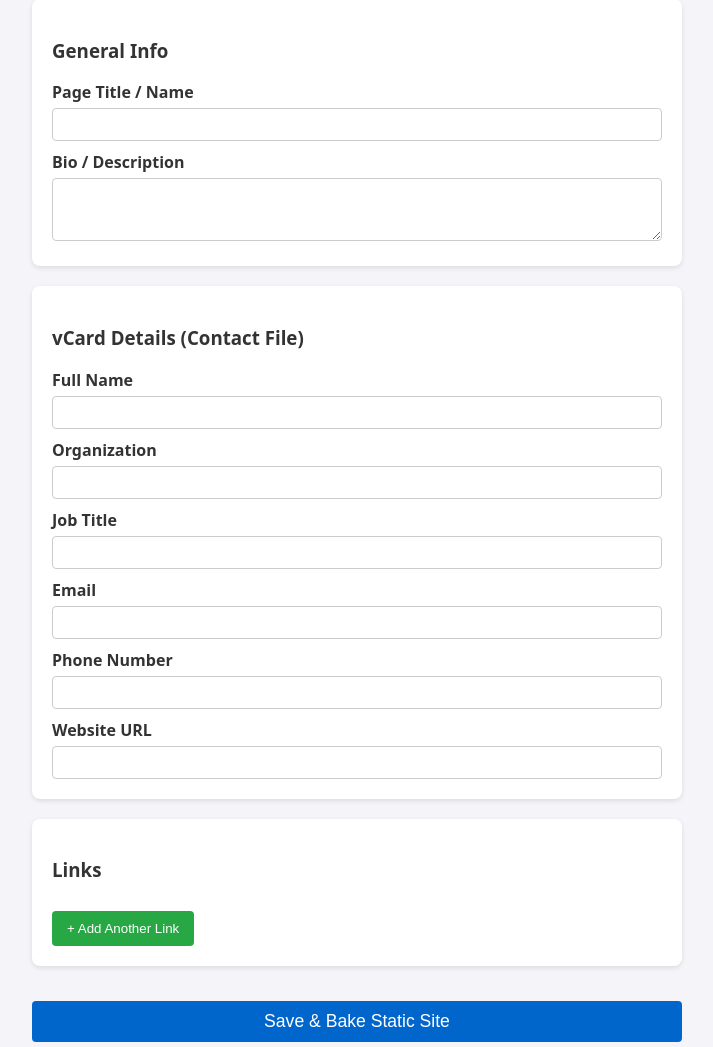
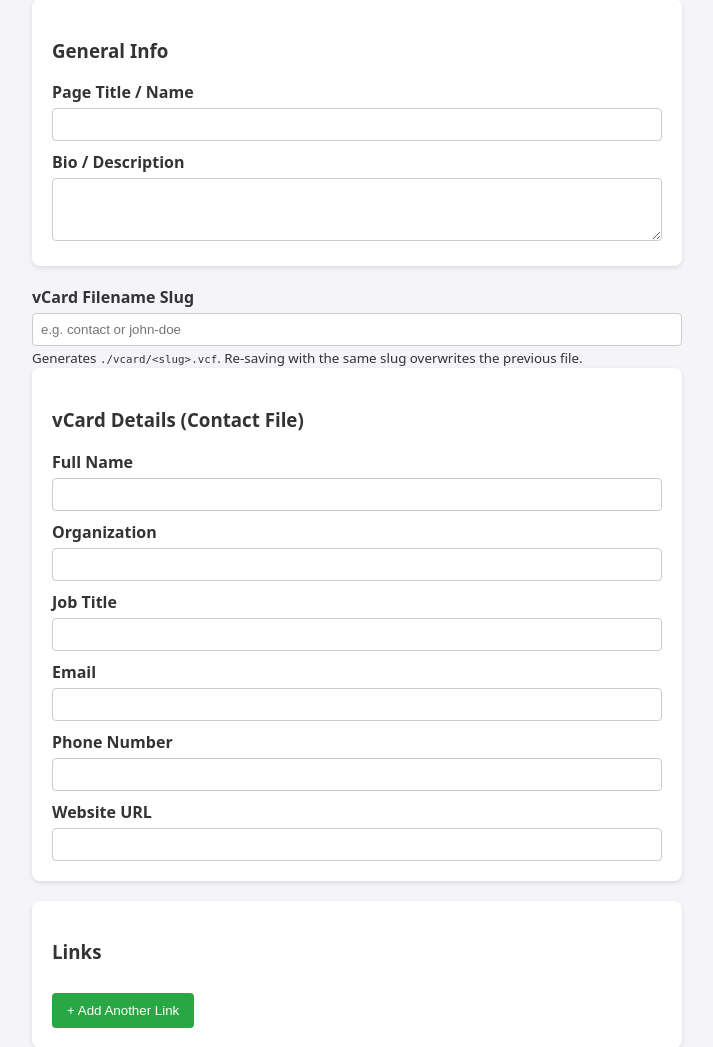
Before and after one commit to wpyoga/linkbuilder, a Flask app: template templates/admin.html in a window 1280 px wide. Shown: the part 114-1161 px from the top of the page, without its empty margins (283-996 px from the left). Run offline with Flask 3, Linux system fonts and the light colour scheme; the template is opened without the code that fills it, so the values that code supplies are empty; parts of the project's set-up code (start-up, migrations or seed data) failed here and were passed over.

Commit message:
feat: secure cookies, sanitize url, deterministic vcard names

```diff
--- a/app.py
+++ b/app.py
@@ -16,11 +16,20 @@ app.secret_key = os.environ.get(
     "FLASK_SECRET_KEY", "change-this-in-production-to-a-random-secret"
 )
 
+# Trust reverse proxy headers (e.g., Caddy setting X-Forwarded-Proto)
+app.wsgi_app = ProxyFix(app.wsgi_app, x_for=1, x_proto=1, x_host=1, x_prefix=1)
+
+# Cookie Security Configuration
+COOKIE_SECURE = os.environ.get("COOKIE_SECURE", "true").lower() in ("true", "1", "yes")
+app.config.update(
+    SESSION_COOKIE_SECURE=COOKIE_SECURE,
+    SESSION_COOKIE_HTTPONLY=True,
+    SESSION_COOKIE_SAMESITE="Lax",
+)
+
 # --- Configuration (Overridable via Environment Variables) ---
 DB_PATH = os.environ.get("DB_PATH", "app.db")
-OUTPUT_DIR = os.path.abspath(
-    os.environ.get("OUTPUT_DIR", "/srv/www/example.com/@info")
-)
+OUTPUT_DIR = os.path.abspath(os.environ.get("OUTPUT_DIR", "/srv/www/example.com/@info"))
 
 # Initial superadmin deployment credentials
 DEPLOYMENT_SUPERADMIN_USER = os.environ.get("SUPERADMIN_USER", "admin")
@@ -161,6 +170,26 @@ def get_site_data():
     }
 
 
+def sanitize_slug(name: str) -> str:
+    """Sanitizes user input into a deterministic filename string."""
+    name = name.strip().lower()
+    name = re.sub(r"[^a-z0-9_\-]", "_", name)
+    return name or "contact"
+
+
+def normalize_url(url: str) -> str:
+    """Ensures external domains have https:// while preserving relative paths/schemes."""
+    url = url.strip()
+    if not url:
+        return ""
+    if url.startswith("/") or url.startswith("."):
+        return url
+    parsed = urlparse(url)
+    if not parsed.scheme:
+        return f"https://{url}"
+    return url
+
+
 # --- Static Compiler (Write-Only output) ---
 def generate_vcard_content(vcard):
     return (
@@ -176,18 +205,34 @@ def generate_vcard_content(vcard):
     )
 
 
+# --- Static Compiler ---
 def bake_static_site():
     data = get_site_data()
     vcard_dir = os.path.join(OUTPUT_DIR, "vcard")
     os.makedirs(vcard_dir, exist_ok=True)
 
-    # 1. Write the static vCard file
-    vcard_path = os.path.join(vcard_dir, "contact.vcf")
-    vcard_content = generate_vcard_content(data.get("vcard", {}))
+    vcard_info = data.get("vcard", {})
+    slug = sanitize_slug(vcard_info.get("slug", "contact"))
+
+    # 1. Write vCard using the user-specified deterministic slug
+    vcard_filename = f"{slug}.vcf"
+    vcard_path = os.path.join(vcard_dir, vcard_filename)
+
+    # Normalize URL field in vCard
+    vcard_info["url"] = normalize_url(vcard_info.get("url", ""))
+
+    vcard_content = generate_vcard_content(vcard_info)
     with open(vcard_path, "w", encoding="utf-8") as f:
         f.write(vcard_content)
 
-    # 2. Render and write index.html using relative paths
+    # 2. Pass relative vcard path to site context so template links properly
+    data["vcard_relative_path"] = f"./vcard/{vcard_filename}"
+
+    # Normalize external link URLs
+    for link in data.get("links", []):
+        link["url"] = normalize_url(link["url"])
+
+    # 3. Render index.html
     rendered_html = render_template("site_template.html", data=data)
     index_path = os.path.join(OUTPUT_DIR, "index.html")
     with open(index_path, "w", encoding="utf-8") as f:
@@ -246,6 +291,7 @@ def save():
     title = request.form.get("title", "")
     bio = request.form.get("bio", "")
 
+    vcard_slug = request.form.get("vcard_slug", "")
     vcard_fn = request.form.get("vcard_fn", "")
     vcard_org = request.form.get("vcard_org", "")
     vcard_title = request.form.get("vcard_title", "")
@@ -263,6 +309,7 @@ def save():
     config_updates = {
         "title": title,
         "bio": bio,
+        "vcard_slug": vcard_slug,
         "vcard_fn": vcard_fn,
         "vcard_org": vcard_org,
         "vcard_title": vcard_title,
--- a/templates/admin.html
+++ b/templates/admin.html
@@ -103,6 +103,22 @@
         <textarea name="bio" rows="3">{{ data.bio }}</textarea>
       </div>
 
+      <div class="form-group">
+        <label for="vcard_slug">vCard Filename Slug</label>
+        <input
+          type="text"
+          id="vcard_slug"
+          name="vcard_slug"
+          value="{{ data.vcard.slug }}"
+          placeholder="e.g. contact or john-doe"
+          required
+        />
+        <small
+          >Generates <code>./vcard/&lt;slug&gt;.vcf</code>. Re-saving with the
+          same slug overwrites the previous file.</small
+        >
+      </div>
+
       <div class="card">
         <h3>vCard Details (Contact File)</h3>
         <label>Full Name</label>
--- a/templates/site_template.html
+++ b/templates/site_template.html
@@ -67,8 +67,8 @@
       <p class="bio">{{ data.bio }}</p>
 
       <!-- Pure relative path to physical file generated by script -->
-      <a href="./vcard/contact.vcf" class="btn btn-vcard" download
-        >📇 Save Contact (vCard)</a
+      <a href="{{ data.vcard_relative_path }}" class="vcard-button" download
+        >Save Contact</a
       >
 
       {% for link in data.links %}
```
